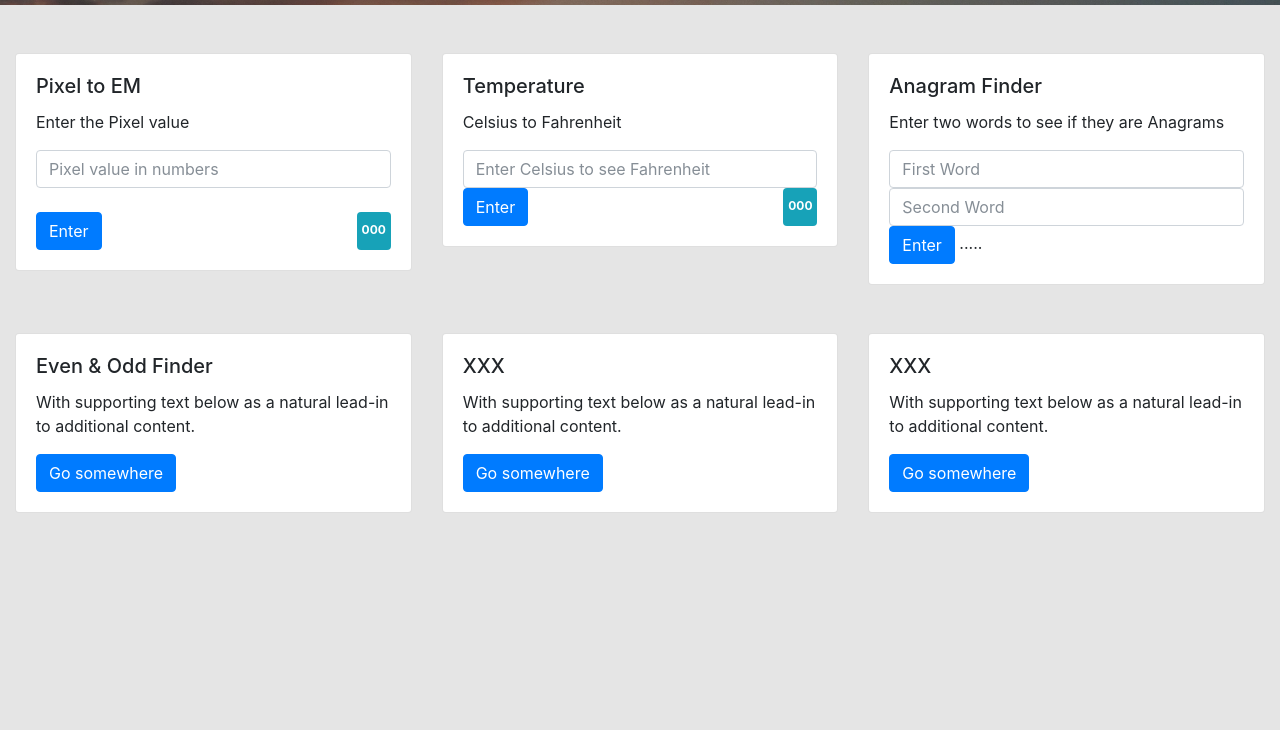
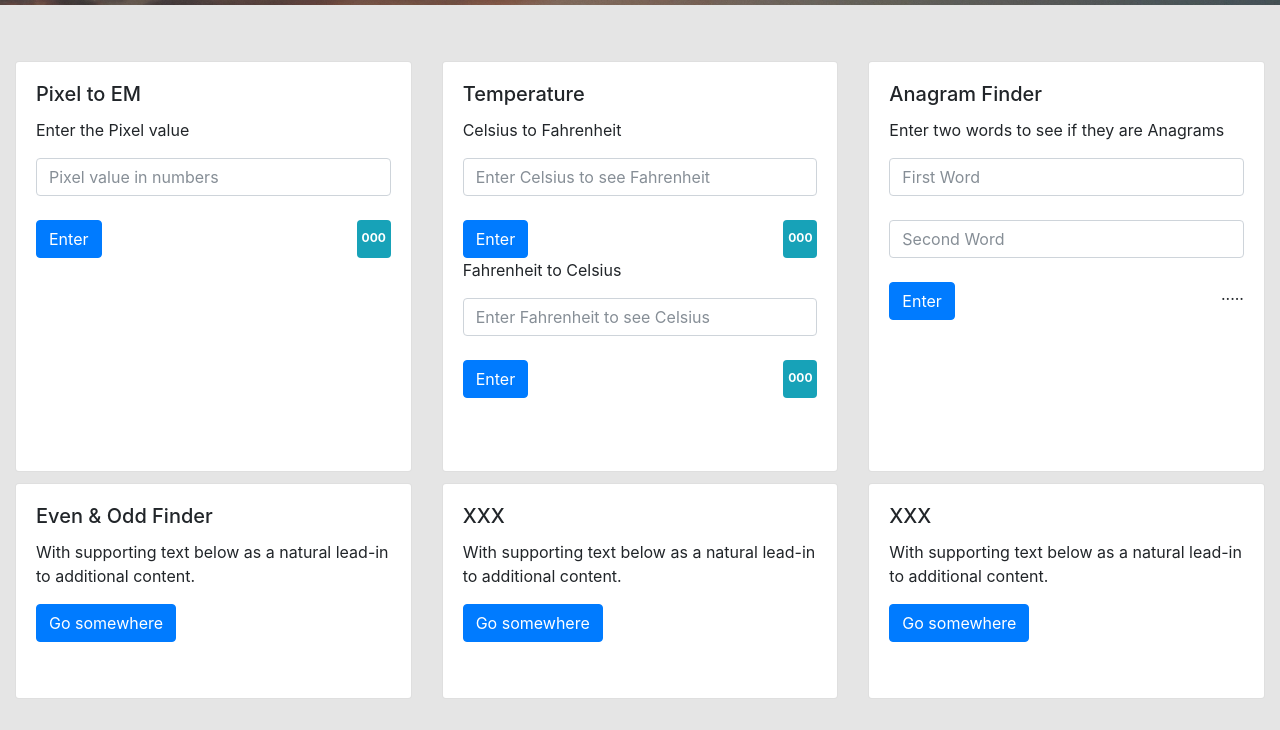
Before and after one commit to zsediqyar/tinyapps, a plain HTML site: page index.html in a window 1280 px wide. Shown: the part 70-800 px from the top of the page. Drawn offline with nearby package versions, Linux system fonts and the light colour scheme; a web font is replaced by a local one.

Commit message:
styles fixed

```diff
--- a/css/main.css
+++ b/css/main.css
@@ -40,3 +40,8 @@ body {
 button:hover {
     cursor: pointer;
 }
+
+.card {
+  height: 110%;
+  margin: .5em auto;
+}
--- a/index.html
+++ b/index.html
@@ -71,8 +71,15 @@
             <h5 class="card-title">Temperature</h5>
             <p class="card-text">Celsius to Fahrenheit</p>
             <input type="number" id="celsius" class="form-control" placeholder="Enter Celsius to see Fahrenheit" onchange="celToFahUi();">
+            <br>
             <button type="button" name="button" class="btn btn-primary" onclick="celToFahUi();">Enter</button>
             <span id="celToFahResult" class="float-right badge badge-info">000</span>
+
+            <p class="card-text">Fahrenheit to Celsius</p>
+            <input type="number" id="fahrenheit" class="form-control" placeholder="Enter Fahrenheit to see Celsius" onchange="fahToCelUi();">
+            <br>
+            <button type="button" name="button" class="btn btn-primary" onclick="fahToCelUi();">Enter</button>
+            <span id="fahCelResult" class="float-right badge badge-info">000</span>
           </div>
         </div>
       </div>
@@ -82,10 +89,11 @@
           <div class="card-body">
             <h5 class="card-title">Anagram Finder</h5>
             <p class="card-text">Enter two words to see if they are Anagrams</p>
-            <input type="text" class="form-control" id="firstWord" placeholder="First Word">
-            <input type="text" class="form-control" id="secondWord" placeholder="Second Word">
+            <input type="text" class="form-control" id="firstWord" placeholder="First Word"> <br>
+            <input type="text" class="form-control" id="secondWord" placeholder="Second Word" onchange="anagramLogic();">
+            <br>
             <button type="button" class="btn btn-primary" onclick="anagramLogic();">Enter</button>
-            <span id="anagramResult">.....</span>
+            <span id="anagramResult" class="float-right">.....</span>
           </div>
         </div>
       </div>
--- a/js/main.js
+++ b/js/main.js
@@ -30,6 +30,21 @@ function celToFahUi () {
 }
 
 
+function fahToCelLogic () {
+  var fahValue = document.getElementById("fahrenheit").value;
+  var fahToCelResult = Math.round((fahValue - 32) * 5 / 9);
+
+  return fahToCelResult;
+}
+
+function fahToCelUi () {
+  var fahToCeled = fahToCelLogic();
+  var fahCelResult = document.getElementById("fahCelResult");
+
+  fahCelResult.innerHTML = fahToCeled;
+
+}
+
 //************ Anagram Finder ****************
 function anagramLogic (a,b) {
   var firstWord = document.getElementById("firstWord").value;
```
Also changed, not shown: css/materialize.min.css (added), js/materialize.min.js (added).
